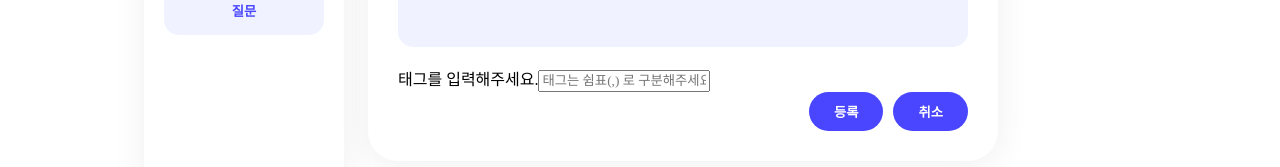
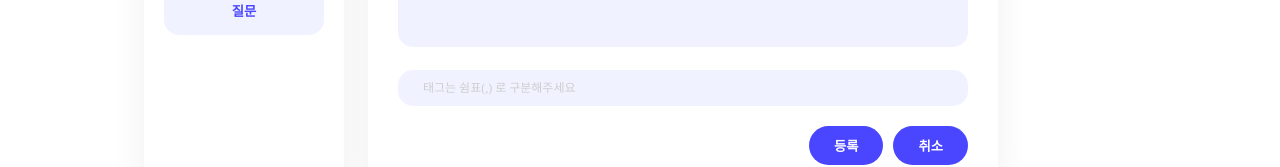
Before and after one commit to yongseung-song/nbc-newsfeed-project, a React (Create React App) app: page / in a window 1280 px wide. Shown: the part 223-390 px from the top of the page. Built offline with nearby package versions, Linux system fonts and the light colour scheme; no server answers; the database is empty.

Commit message:
feat: 게시물 태그 등록 기능 구현

```diff
--- a/src/components/inputBox/InputBox.jsx
+++ b/src/components/inputBox/InputBox.jsx
@@ -58,7 +58,7 @@ function InputBox() {
     <InputBoxDiv>
       <form action="">
         <WriteBoxDiv>
-          <label htmlFor=""></label>
+          <label htmlFor="title">제목을 입력해주세요</label>
           <InputBoxStyle
             ref={inputRef}
             id="title"
@@ -70,7 +70,7 @@ function InputBox() {
           />
         </WriteBoxDiv>
         <WriteBoxDiv>
-          <label htmlFor="textarea"></label>
+          <label htmlFor="textarea">글의 내용을 입력해주세요</label>
           <TextAreaStyle
             placeholder="글의 내용을 1500자 이내로 입력해주세요"
             ref={textareaRef}
@@ -82,9 +82,9 @@ function InputBox() {
             onChange={(e) => setTextAreaValue(e.target.value)}
           />
         </WriteBoxDiv>
-        <div>
-          <label htmlFor="tags">태그를 입력해주세요.</label>
-          <input
+        <WriteBoxDiv>
+          <label htmlFor="tags">태그를 입력해주세요</label>
+          <InputBoxStyle
             placeholder="태그는 쉼표(,) 로 구분해주세요"
             ref={inputTagRef}
             value={inputTagValue}
@@ -92,7 +92,7 @@ function InputBox() {
             type="text"
             onChange={(e) => setInputTagValue(e.target.value)}
           />
-        </div>
+        </WriteBoxDiv>
       </form>
       <BtnDiv>
         <ButtonStyle type="submit" onClick={postSubmitBtnClickHandler}>
@@ -121,6 +121,9 @@ const InputBoxDiv = styled.div`
   textarea {
     /* width: 80%; */
     resize: none;
+  }
+  label {
+    font-size: 0;
   }
   div {
   }
--- a/src/components/modal/ModalBasic.jsx
+++ b/src/components/modal/ModalBasic.jsx
@@ -35,9 +35,7 @@ function ModalBasic({ children }) {
     };
   });
 
-  const modalSwitch = () => {
-    return showModal ? showModal : showPostModal;
-  };
+  const modalSwitch = () => (showModal ? showModal : showPostModal);
 
   const closeModalHandler = () => {
     if (showModal) setShowModal(false);
```
